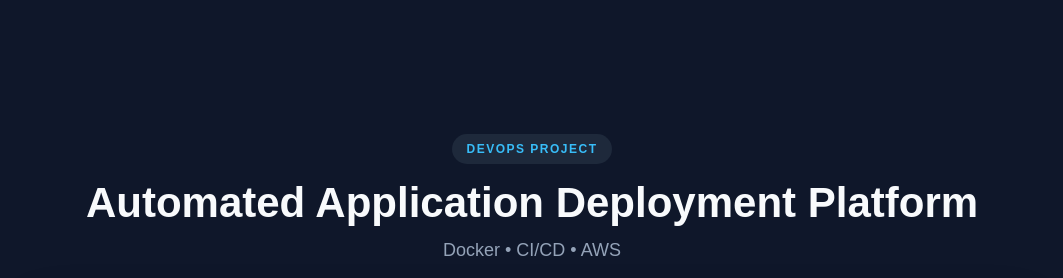
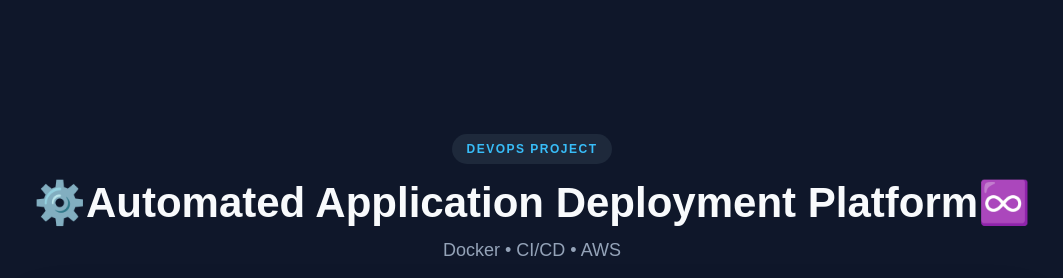
Before and after one commit to tanveerrabbani5/automated-application-deployment, a plain HTML site: page frontend/index.html in a window 1280 px wide. Shown: the top 278 px of the page, without its empty margins (108-1171 px from the left). Drawn offline with Linux system fonts and the light colour scheme; no server answers.

Commit message:
test updation frontend by modifying h1 tag

```diff
--- a/frontend/index.html
+++ b/frontend/index.html
@@ -13,7 +13,7 @@
 
         <header>
             <p class="badge">DEVOPS PROJECT</p>
-            <h1>Automated Application Deployment Platform</h1>
+            <h1>⚙️Automated Application Deployment Platform♾️</h1>
             <p class="subtitle">
                 Docker • CI/CD • AWS
             </p>
```
